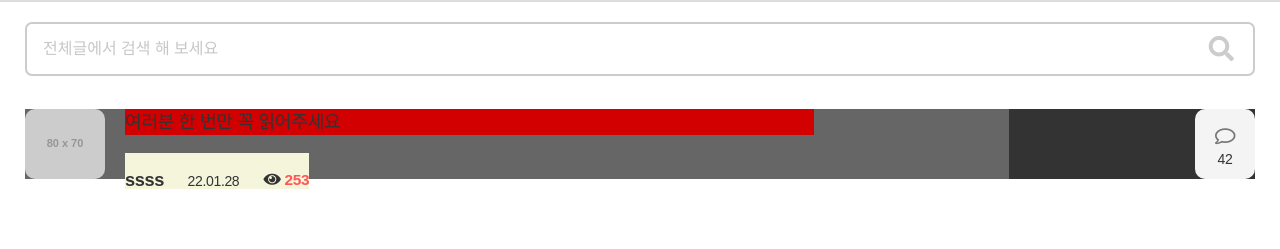
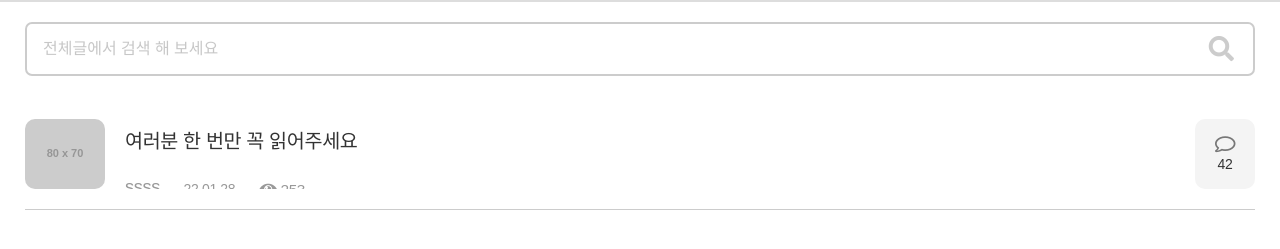
Before and after one commit to whdldi/sementic_nad, a plain HTML site: page index.html in a window 1280 px wide. Shown: the part 123-372 px from the top of the page. Drawn offline with nearby package versions, Linux system fonts and the light colour scheme; placeholder pictures from the web are drawn by us.

Commit message:
Add files via upload

```diff
--- a/css/index.css
+++ b/css/index.css
@@ -2,15 +2,14 @@
 
 main {
      background-color: #999;
-     min-width:320px ;
+     min-width: 320px;
 }
 
 
-/* header start *//* header start *//* header start */
-
+/* header start */
 header {
      width: 100%;
-    /*  margin: 0 auto; */
+     /*  margin: 0 auto; */
      background-color: #fff;
      border-bottom: 2px solid #d9d9d9;
 
@@ -33,33 +32,32 @@ nav .header_menu {
      justify-content: space-between;
 }
 
-i.icon{
+i.icon {
      font-size: 1.8rem;
      display: inline-block;
- }
+}
+
 /* 커뮤니티 */
-.nav_txt{
+.nav_txt {
      color: #333;
      margin: 0 auto;
      font-size: 1.6rem;
      font-weight: 600;
 }
-.nav_left{
+
+.nav_left {
      display: inline-block;
      padding: 0 10px;
      margin-right: 75px;
 }
 
-.nav_right a
-{
+.nav_right a {
      display: inline-block;
      padding: 0 5px;
 }
+
 /* 오른쪽 알림챗내정보 */
-
-
-
-/* header end *//* header end *//* header end */
+/* header end */
 
 
 
@@ -75,7 +73,7 @@ i.icon{
 
 /* Tab Menu Start */
 
-.community{
+.community {
      /* width: calc(100% - 30px); */
      margin: 0 auto;
      background-color: #fff;
@@ -89,15 +87,15 @@ i.icon{
 
 
 /* Tab Title */
-.tab_list{
+.tab_list {
      padding-left: 20px;
      display: flex;
      flex-wrap: nowrap;
-     white-space:nowrap;
+     white-space: nowrap;
      width: 100%;
      text-align: center;
      font-size: 1.4rem;
-     overflow-y:hidden;
+     overflow-y: hidden;
      height: 63px;
      font-weight: 500;
 
@@ -105,15 +103,13 @@ i.icon{
 
 
 /* X 스크롤바 안보이게하기 */
-.tab_list::-webkit-scrollbar {display:none;}
-
-
-
-
+.tab_list::-webkit-scrollbar {
+     display: none;
+}
 
 
 /* 자유~기타 카테고리 버튼 */
-.tab_list li{
+.tab_list li {
      margin: 5px -3px;
      padding: 4px 20px;
      color: #999;
@@ -122,15 +118,16 @@ i.icon{
 }
 
 /* 전체~HOT 카테고리버튼 */
-.tab_list li.all,
-.tab_list li.hot
-{    margin: 5px 5px;}
+.tab_list li.all, .tab_list li.hot {
+     margin: 7px 5px;
+     padding: 3px 20px;
+ }
+
 
 
 /* 카테고리 눌렀을때 */
-
 /* 카테고리 아래 선 */
-.tab_list::after{
+.tab_list::after {
      position: absolute;
      content: '';
      display: block;
@@ -143,8 +140,7 @@ i.icon{
 }
 
 
-/* .on 붙여써야 인식 */
-.tab_list li.on{
+.tab_list li.on {
      color: #333;
      font-weight: 700;
      position: relative;
@@ -153,10 +149,10 @@ i.icon{
 }
 
 /* 선택된 카테고리 바 표시 */
-.tab_list li.on::after{
+.tab_list li.on::after {
      position: absolute;
-     left:50%;
-     transform : translate(-50%, 140%);
+     left: 50%;
+     transform: translate(-50%, 140%);
      content: '';
      width: 80%;
      bottom: 0px;
@@ -166,51 +162,53 @@ i.icon{
 }
 
 
-.tab_list::after{
+.tab_list::after {
      content: '';
      width: 100%;
      display: block;
 
 }
-.tab_cont li.on{
+
+.tab_cont li.on {
      display: block;
      height: 100vh;
 }
+
 /* all,hot은 카테고리 아래선 투명으로 안보이게 함 */
 .tab_list li.all.on::after,
-.tab_list li.hot.on::after{
+.tab_list li.hot.on::after {
      border-bottom: none;
 }
 
 
 
-
-
 /* 전체,핫이슈 카테고리 버튼 */
 .tab_list .all,
-.tab_list .hot
-{
+.tab_list .hot {
      border-radius: 2em;
-     height: 50px;
+     height: 47px;
 }
-.tab_list .all{
+
+.tab_list .all {
      color: #333;
      background-color: #E5E5E5;
 }
-.tab_list .hot{
+
+.tab_list .hot {
      color: #d20000;
      background-color: #ffc7c7;
 }
 
 
 /* 전체,핫이슈 카테고리 버튼 활성화 됐을때 */
-.tab_list .on.all{
+.tab_list .on.all {
      background-color: #333;
      color: #fff;
      border: none;
      transition: 0.24s;
 }
-.tab_list .on.hot{
+
+.tab_list .on.hot {
      background-color: #d70007;
      color: #fff;
      border: none;
@@ -218,40 +216,42 @@ i.icon{
 }
 
 
+/* Tab Cate Cont */
+/* Tab Cate Cont */
 
 
-
-/* Tab Cate Cont *//* Tab Cate Cont */
-
-
-.tab_cont{
-     /* height: 100vh; */
+.tab_cont {
      overflow-y: scroll;
      width: calc(100% - 50px);
      margin: 0 auto;
      line-height: 60px;
 }
-.tab_cont li{
+
+.tab_cont li {
      display: none;
 }
+
 /* Y 스크롤바 안보이게하기 */
-.tab_cont::-webkit-scrollbar {display:none;}
+.tab_cont::-webkit-scrollbar {
+     display: none;
+}
+
 /* search start */
 
 /* sementic에 있던거 수정 */
 /* 검색아이콘 위치패딩 조정 */
-.ui.icon.input > input {
+.ui.icon.input>input {
      padding-right: 4em !important;
      padding-left: 1em !important;
- }
+}
 
- .ui.input {
+.ui.input {
      width: 100%;
      margin-top: 20px;
      color: #999;
 }
 
-.ui.input > input {
+.ui.input>input {
      font-family: 'Noto Sans KR', sans-serif;
      font-weight: 500;
      font-size: 1em;
@@ -262,109 +262,126 @@ i.icon{
      border: 2px solid #ccc;
      color: #444;
      border-radius: 0.5rem;
- }
+}
+
 /* search end */
 
 
 /* list_title start*/
-.article_box{
-     margin-top: 30px;
-     background-color: #333;
+.article_box {
+     margin-top: 40px;
      height: 70px;
 }
-.free_box_inner{
+
+.first_artbox {
+     margin-top: 25px;
+}
+
+.article_box::after {
+     content: '';
+     display: block;
+     margin-top: 15px;
+     width: 100%;
+     background-color: #ccc;
+     height: 1px;
+}
+
+.free_box_inner {
      display: inline-block;
      cursor: pointer;
-     width: 80%;
-     height: 70px;
-     background-color: #666;
+     width: calc(100% - 60px);
+     height: 50px;
 }
-.free_box_inner > div
-{
-    /* width: 100%; */
+
+.free_box_inner>div {
      height: 100%;
-     /* display: flex; */
-     /* flex-wrap: nowrap;  */
 }
+
 /* 자유글 썸네일 */
-.free_box_inner .left_boxes img{
+.free_box_inner .left_boxes img {
      float: left;
      border-radius: 10px;
      display: inline-block;
 }
-.inner_text{
+
+.inner_text {
      float: left;
-     width: 70%;
-     margin-left: 20px;
-     height: 100%;
+     width: 65%;
+     overflow: hidden;
+     padding-left: 20px;
+     height: 70px;
 }
+
 /* wrap */
-.board_detail_wrap{
-     background-color: #999;
+
+.board_detail_wrap {
      display: inline-block;
-     /* line-height: 70px; */
-     /* height: 50%; */
+     line-height: 70px;
 }
+
 .board_detail_wrap ul li.board_date,
-.board_detail_wrap ul li.board_view
-{
+.board_detail_wrap ul li.board_view {
      padding-left: 20px;
 }
+
 /* 자유글 제목 */
-.free_box_inner .left_boxes .board_title{
-     font-size: 1.3em;
+.free_box_inner .left_boxes .board_title {
+     margin-top: 8px;
+     font-size: 1.4em;
      font-weight: 500;
      display: inline-block;
      vertical-align: top;
-     background-color: #d20000;
      /* 1줄이상 가면 말줄임 */
-     overflow:hidden;
-     display:box;
-     display:-webkit-box;
-     -webkit-box-orient:vertical;
-     -webkit-line-clamp:1;
-     text-overflow:ellipsis;
+     overflow: hidden;
+     display: box;
+     display: -webkit-box;
+     -webkit-box-orient: vertical;
+     -webkit-line-clamp: 1;
+     text-overflow: ellipsis;
 }
+
 /* 자유글 상세 */
-
-.free_box_inner .left_boxes .board_detail{
-     padding-top: 17px;
-     background-color: beige;
-     height: 36px;
-}
-.free_box_inner .left_boxes .board_detail li{
+.free_box_inner .left_boxes .board_detail li {
      font-size: 1.1em;
      display: inline-block;
-     height: 20px;
-     line-height: 20px;
      vertical-align: top;
+     line-height: 25px;
+     color: #999;
+
 }
 
 /* 글쓴이 */
-.free_box_inner .left_boxes .board_detail li.board_author{
+.free_box_inner .left_boxes .board_detail li.board_author {
      font-size: 1.3em;
      vertical-align: top;
-     font-weight: 600;
+     font-weight: 500;
+
 }
+
 /* Date */
 .free_box_inner .left_boxes .board_detail li.board_date {
-     line-height:22px;
      font-size: 1.0em;
+     line-height: 29px;
 }
+
 /* View수 */
+
 .free_box_inner .left_boxes .board_detail li.board_view {
-     color:#ff5555;
-     font-weight: 600;
+     line-height: 29px;
+     font-weight: 500;
 }
-.free_box_inner .left_boxes .board_detail li.board_view i{
+
+/* 100개 이상일 시 */
+.free_box_inner .left_boxes .board_detail_wrap .board_detail .hundred {
+     color: #ff5555;
+}
+
+.free_box_inner .left_boxes .board_detail li.board_view i {
      font-size: 1em;
-     color: #333;
 }
 
 /* 자유글 댓글 */
-
-
-.comment_go{
+.comment_go {
      float: right;
      cursor: pointer;
      position: relative;
@@ -372,30 +389,29 @@ i.icon{
      height: 70px;
      border-radius: 10px;
      background-color: #f4f4f4;
+     font-weight: 500;
 }
-.comment_go i{
+
+.comment_go i {
      position: absolute;
-     top: -3px;
-     left:50%;
-     transform : translate(-50%);
+     top: -5px;
+     left: 50%;
+     transform: translate(-50%);
      color: #777;
      font-size: 1.3em;
 }
 
 
-.comment_go p{
+.comment_go p {
      position: absolute;
-     left:50%;
-     transform : translate(-50%);
-     top: 40px;
+     left: 50%;
+     transform: translate(-50%);
+     top: 35px;
      font-size: 1em;
 }
 
-
-/* list_title end*/
-
-
-/* Tab Cate Cont END *//* Tab Cate Cont END */
+/* Tab Cate Cont END */
+/* Tab Cate Cont END */
 
 
 
--- a/css/reset.css
+++ b/css/reset.css
@@ -15,14 +15,13 @@
      text-decoration: none;
  }
 
-
 html,
 body {
      /* font-size: 62.5%; */
      /* 얘를 살리면 원하는 레이아웃으로 들어가지만,
      시멘틱UI에서 만든 css font-size값이 위처럼 적용되므로 깨지므로
      %적용하기전으로 바꿈..*/
-     min-width: 475px;
+     min-width: 375px;
   /* 글자크기 조정하고 395<note10 에서 볼때 안깨지게 해야함... */
      line-height: 1;
 }
```
